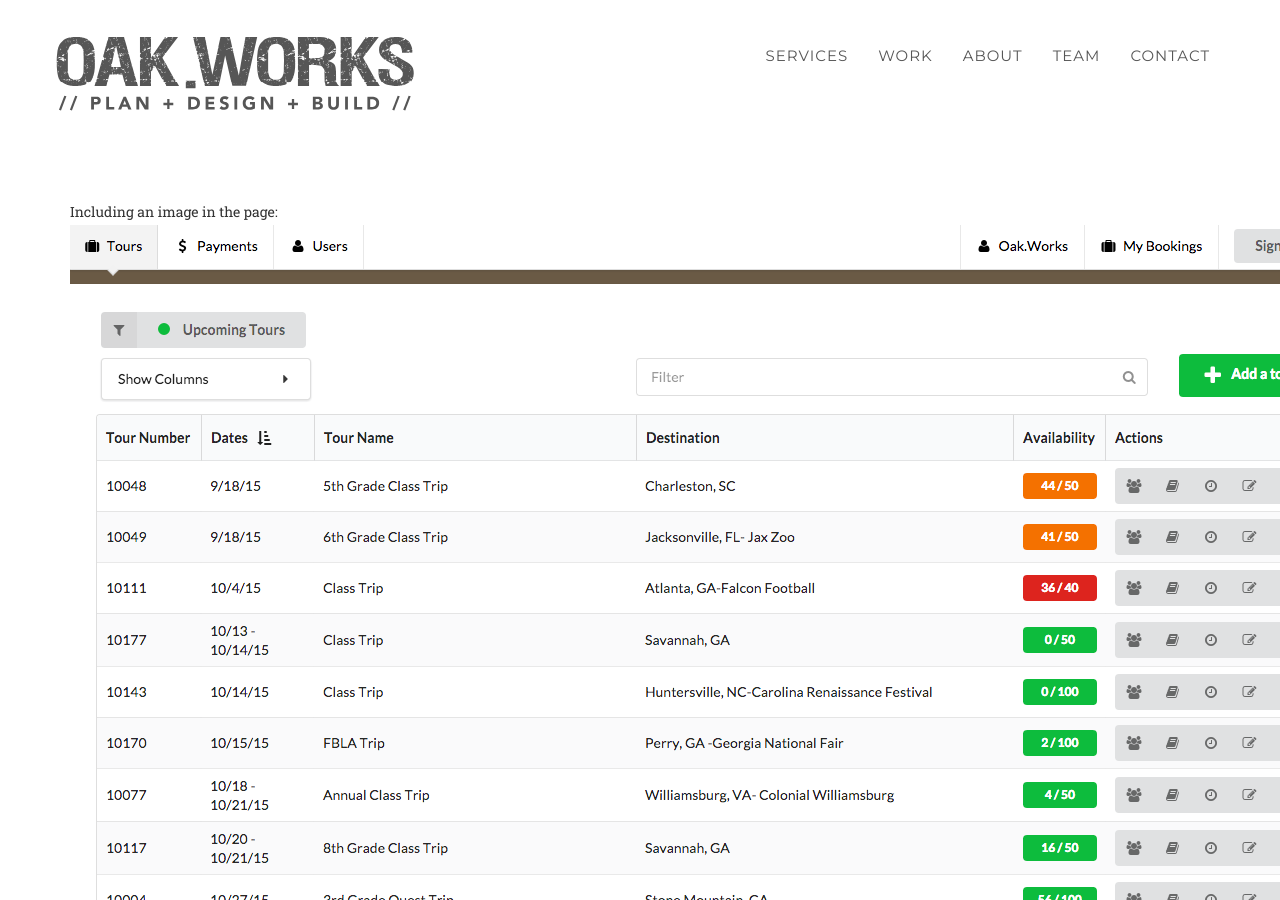
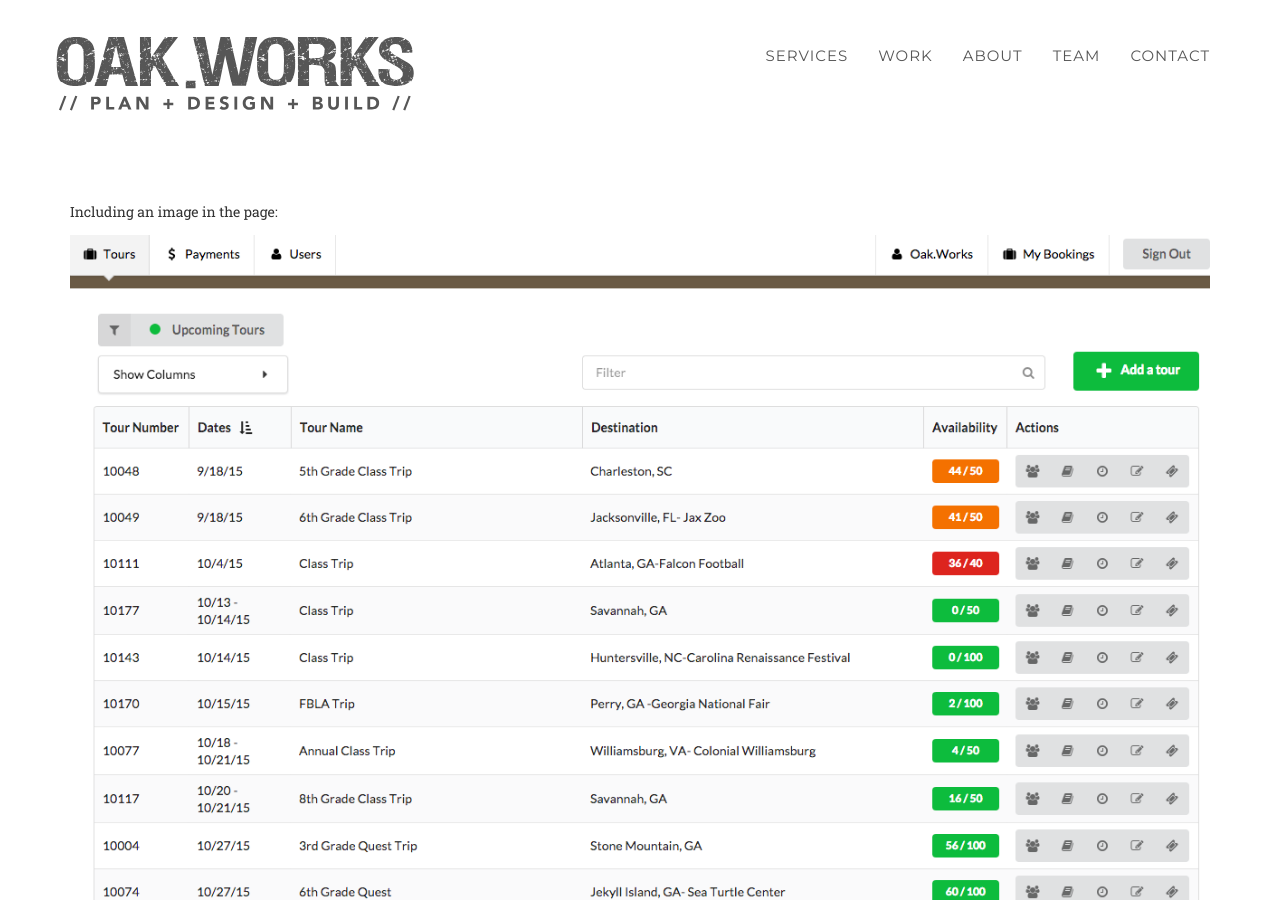
Before and after one commit to oakworks/oakworks.github.io, a Jekyll site: the page built from portfolio/_posts/2015-09-21-project-1.md, in a window 1280 px wide and 900 px high. Built offline with Jekyll 4.4.1, drawn with Linux system fonts in a browser that asks for light colours; nearby versions of some CDN libraries; some web fonts are replaced.

Commit message:
Updated column sizes and added img-responsive

```diff
--- a/_layouts/post.html
+++ b/_layouts/post.html
@@ -10,7 +10,7 @@
 
             <div class="container">
                 <div class="row">
-                    <div class="col-lg-8">
+                    <div class="col-sm-12">
                           <section class="post" itemscope itemtype="http://schema.org/BlogPosting">
 
                               <article role="article" id="scroll" class="post-content" itemprop="articleBody">
--- a/portfolio/_posts/2015-09-21-project-1.md
+++ b/portfolio/_posts/2015-09-21-project-1.md
@@ -15,7 +15,8 @@ description: We made a tour store!
 ---
 
 Including an image in the page:
-![An app that to take you anywhere]( /img/portfolio/{{ page.images[0] }} )
+
+![An app that to take you anywhere]( /img/portfolio/{{ page.images[0] }} ){: .img-responsive}
 
 An h1 header
 ============
```
